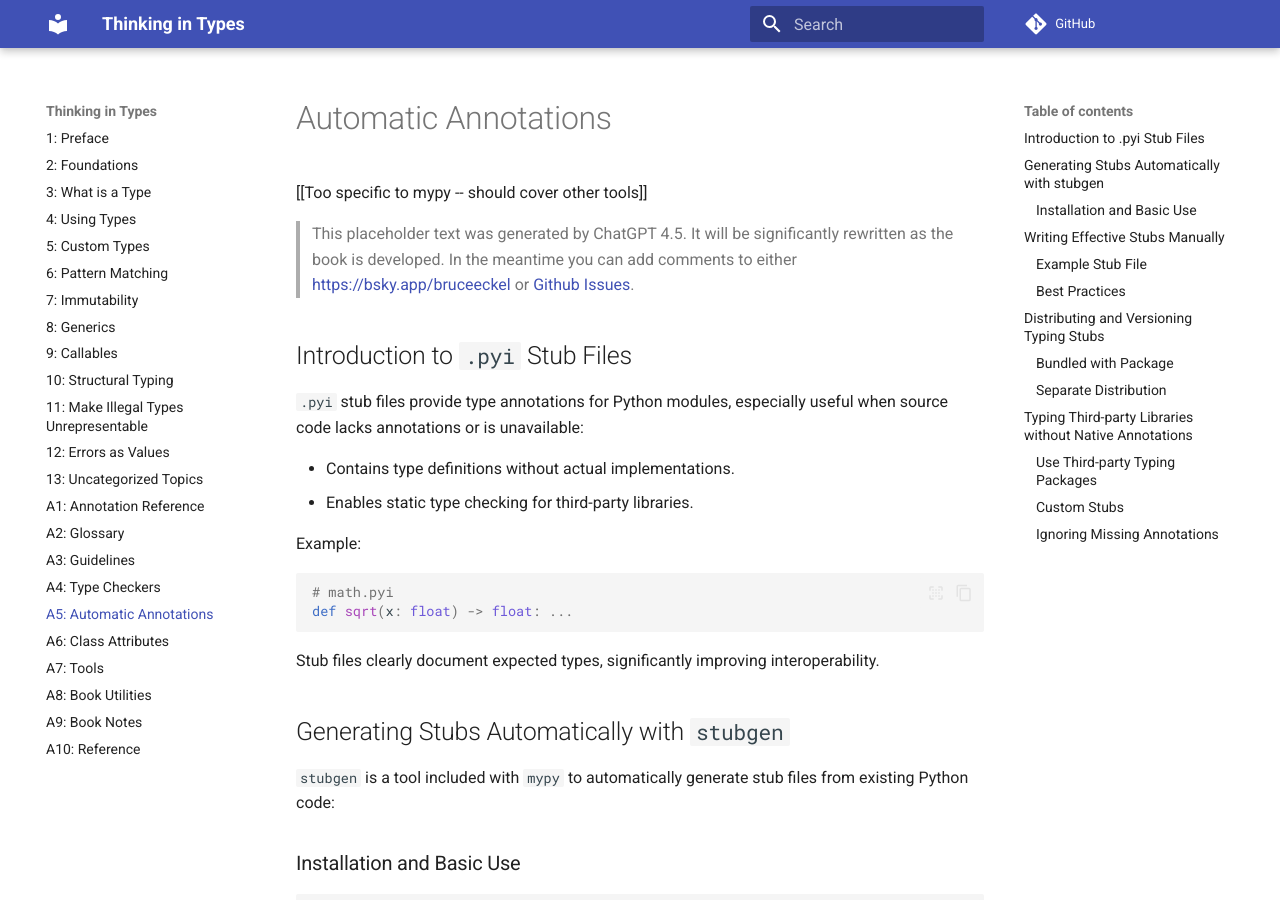
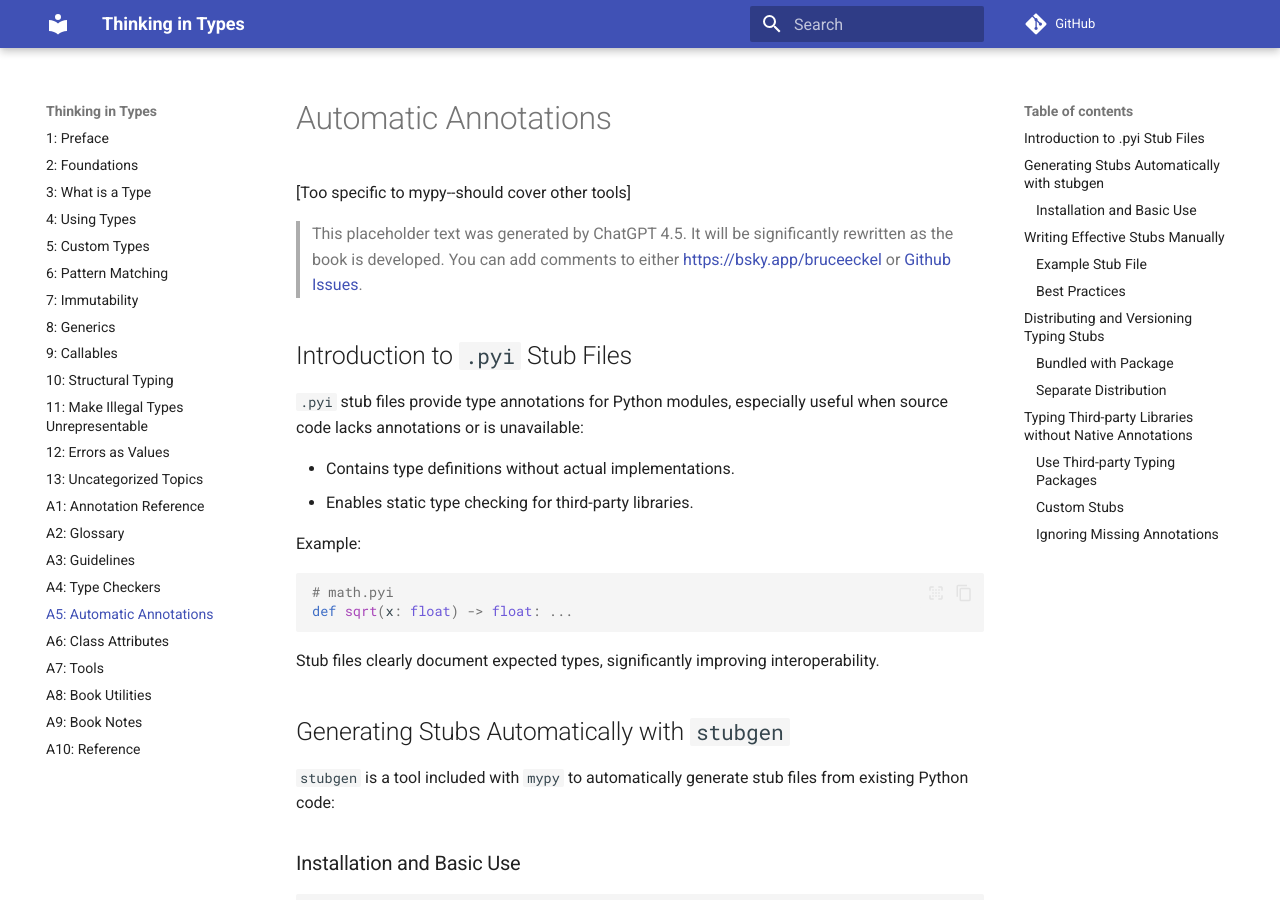
Before and after one commit to ThinkingInTypes/ThinkingInTypes.github.io, an MkDocs documentation site: the page built from Chapters/A05_Automatic_Annotations.md, in a window 1280 px wide and 900 px high. Built offline with MkDocs 1.6.1 and Material for MkDocs 9.7.7, drawn with Linux system fonts in a browser that asks for light colours; comment, search, counter and statistics services are not loaded.

Commit message:
Update A05_Automatic_Annotations.md

```diff
--- a/Chapters/A05_Automatic_Annotations.md
+++ b/Chapters/A05_Automatic_Annotations.md
@@ -1,9 +1,9 @@
 # Automatic Annotations
 
-\[\[Too specific to mypy -- should cover other tools]]
+[Too specific to mypy--should cover other tools]
 
 > This placeholder text was generated by ChatGPT 4.5. It will be significantly rewritten as the book is developed.
-> In the meantime you can add comments to either <https://bsky.app/bruceeckel> or [Github Issues](https://github.com/ThinkingInTypes/ThinkingInTypes.github.io/issues).
+> You can add comments to either <https://bsky.app/bruceeckel> or [Github Issues](https://github.com/ThinkingInTypes/ThinkingInTypes.github.io/issues).
 
 ## Introduction to `.pyi` Stub Files
 
```
